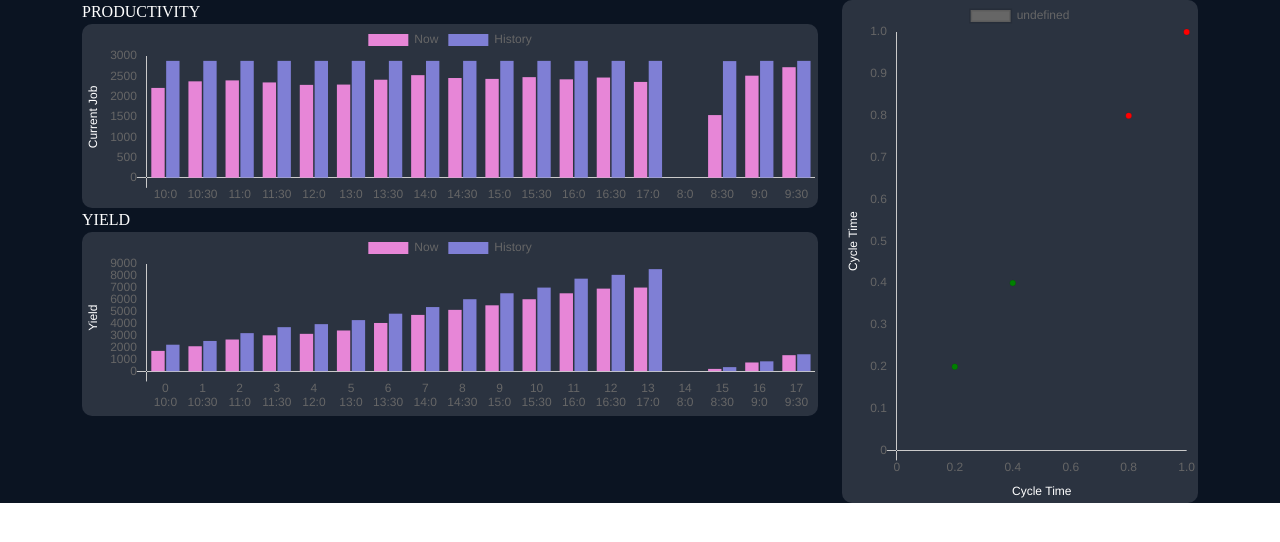
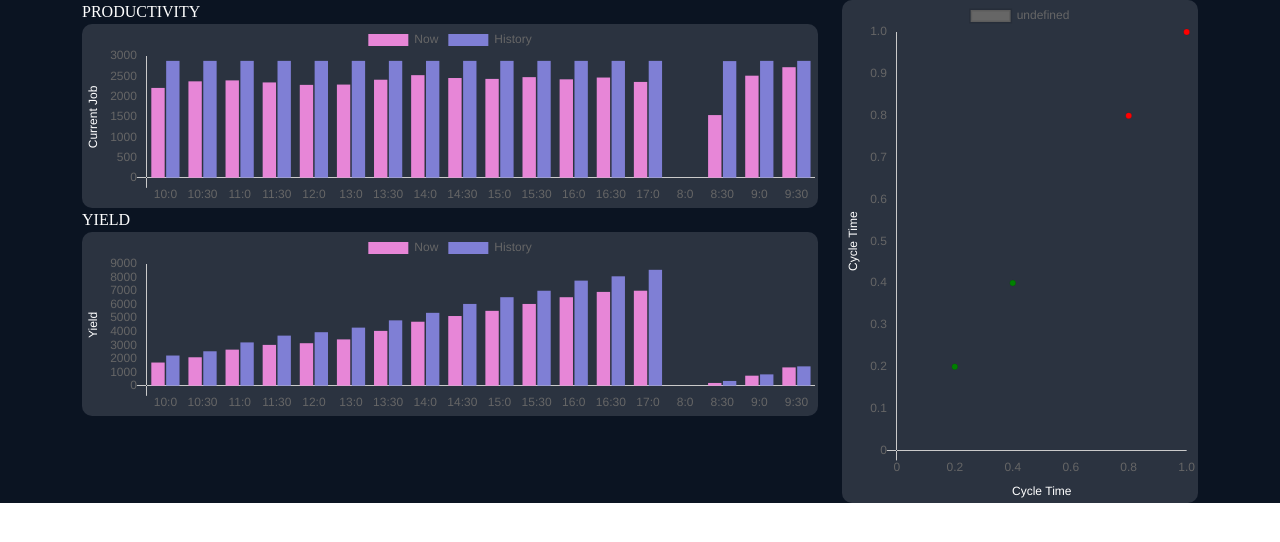
Before and after one commit to pawutj/true_startup_front, a React (Create React App) app: page / in a window 1280 px wide. Shown: the top 542 px of the page. Built offline with nearby package versions, Linux system fonts and the light colour scheme; the HTML template or start-up script is replaced by a standard one.

Commit message:
Fix getArrayFromObj

```diff
--- a/src/component/YieldComponent.js
+++ b/src/component/YieldComponent.js
@@ -3,8 +3,7 @@ import { Bar, Scatter } from "react-chartjs-2";
 import { Utils } from "chart.js";
 import dataJson from "../data.json";
 
-const getArrayFromObj = (obj) =>
-  Object.keys(obj).map((key) => [Number(key), obj[key]]);
+const getArrayFromObj = (obj) => Object.keys(obj).map((key) => obj[key]);
 
 const createDataChart = (data) => {
   return {
```
